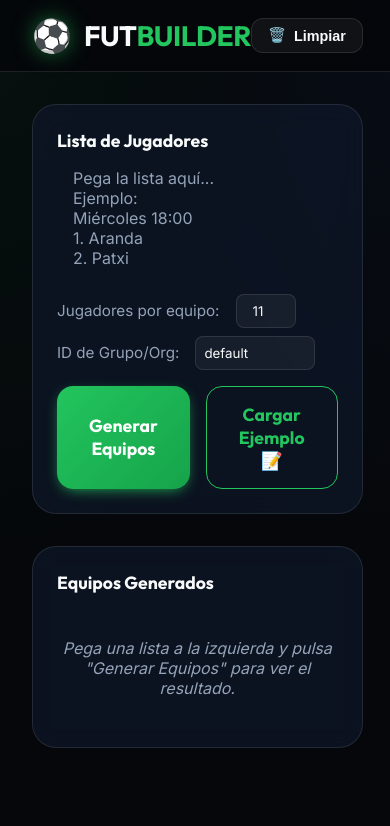
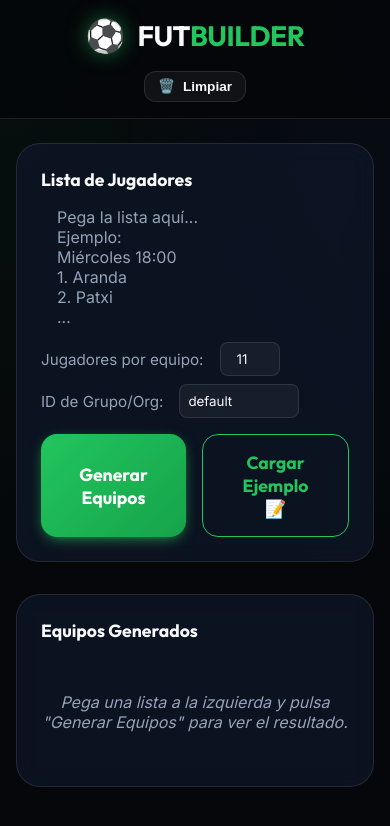
Before and after one commit to arribass/fut-team-builder, a Next.js app: page / in a window 390 px wide. Shown: the top 826 px of the page. Built offline with nearby package versions, Linux system fonts and the light colour scheme.

Commit message:
feat: initialize project UI with global styles and basic layout structure

```diff
--- a/src/app/globals.css
+++ b/src/app/globals.css
@@ -648,3 +648,70 @@ textarea::placeholder {
   background: rgba(34, 197, 94, 0.2);
   transform: translate(-50%, -50%) scale(1.1);
 }
+
+@media (max-width: 768px) {
+  .main-header {
+    margin: -1rem -1rem 1.5rem -1rem;
+    padding: 1rem;
+  }
+
+  .header-content {
+    flex-direction: column;
+    gap: 1rem;
+    align-items: center;
+  }
+
+  .header-actions {
+    flex-wrap: wrap;
+    justify-content: center;
+    gap: 0.5rem;
+  }
+
+  .header-btn {
+    padding: 0.4rem 0.8rem;
+    font-size: 0.85rem;
+  }
+
+  main {
+    padding: 1rem;
+  }
+
+  .pitch-container {
+    aspect-ratio: 9 / 16;
+    max-height: none;
+  }
+
+  .pitch-player, .pitch-slot {
+    left: var(--y) !important;
+    top: var(--x) !important;
+  }
+
+  .pitch-half-line {
+    top: 50%;
+    bottom: auto;
+    left: 0;
+    width: 100%;
+    height: 2px;
+    transform: translateY(-50%);
+  }
+
+  .pitch-penalty-left {
+    top: 0;
+    bottom: auto;
+    left: 25%;
+    width: 50%;
+    height: 16%;
+    border: 2px solid rgba(255, 255, 255, 0.6);
+    border-top: none;
+  }
+
+  .pitch-penalty-right {
+    top: auto;
+    bottom: 0;
+    left: 25%;
+    width: 50%;
+    height: 16%;
+    border: 2px solid rgba(255, 255, 255, 0.6);
+    border-bottom: none;
+  }
+}
--- a/src/app/page.js
+++ b/src/app/page.js
@@ -50,7 +50,7 @@ const getPlayerStyle = (teamNum, p, formationName, allPlayersInTeam) => {
     const reserves = allPlayersInTeam.filter(op => !op.position);
     const index = reserves.findIndex(op => op.name === p.name);
     const x = teamNum === 1 ? (10 + index * 6) : (90 - index * 6);
-    return { left: `${x}%`, top: `94%`, zIndex: 10 + index };
+    return { '--x': `${x}%`, '--y': `94%`, left: `${x}%`, top: `94%`, zIndex: 10 + index };
   }
 
   const formation = PITCH_FORMATIONS[formationName] || PITCH_FORMATIONS['4-4-2'];
@@ -100,13 +100,15 @@ const getPlayerStyle = (teamNum, p, formationName, allPlayersInTeam) => {
 
   if (overlapLevel > 0) {
     return {
+      '--x': `calc(${x}% + ${overlapLevel * 12}px)`,
+      '--y': `calc(${y}% - ${overlapLevel * 12}px)`,
       left: `calc(${x}% + ${overlapLevel * 12}px)`,
       top: `calc(${y}% - ${overlapLevel * 12}px)`,
       zIndex: 10 + overlapLevel
     };
   }
 
-  return { left: `${x}%`, top: `${y}%`, zIndex: 10 };
+  return { '--x': `${x}%`, '--y': `${y}%`, left: `${x}%`, top: `${y}%`, zIndex: 10 };
 };
 
 export default function Home() {
@@ -299,9 +301,13 @@ export default function Home() {
     if (!pitchDraggedItem) return;
 
     const rect = e.currentTarget.getBoundingClientRect();
-    const y = Math.max(0, Math.min(100, ((e.clientY - rect.top) / rect.height) * 100));
+    const isVertical = rect.height > rect.width;
+    const dropY = Math.max(0, Math.min(100, ((e.clientY - rect.top) / rect.height) * 100));
+    const dropX = Math.max(0, Math.min(100, ((e.clientX - rect.left) / rect.width) * 100));
 
-    if (y > 90) { // Bench area
+    const isBench = isVertical ? (dropX > 85) : (dropY > 85);
+
+    if (isBench) { // Bench area
       setTeams(prev => {
         const newTeams = { team1: [...prev.team1], team2: [...prev.team2], reserves: [...prev.reserves] };
         const { team: sourceTeam, index: sourceIndex } = pitchDraggedItem;
@@ -754,7 +760,7 @@ Miércoles 18:00
               <div
                 key={`slot-t1-${slot.id}`}
                 className="pitch-slot"
-                style={{ left: `${slot.x}%`, top: `${slot.y}%` }}
+                style={{ '--x': `${slot.x}%`, '--y': `${slot.y}%`, left: `${slot.x}%`, top: `${slot.y}%` }}
                 onDragOver={handlePitchDragOver}
                 onDrop={(e) => handleSlotDrop(e, 'team1', slot)}
               />
@@ -765,7 +771,7 @@ Miércoles 18:00
               <div
                 key={`slot-t2-${slot.id}`}
                 className="pitch-slot"
-                style={{ left: `${100 - slot.x}%`, top: `${slot.y}%` }}
+                style={{ '--x': `${100 - slot.x}%`, '--y': `${slot.y}%`, left: `${100 - slot.x}%`, top: `${slot.y}%` }}
                 onDragOver={handlePitchDragOver}
                 onDrop={(e) => handleSlotDrop(e, 'team2', slot)}
               />
```
